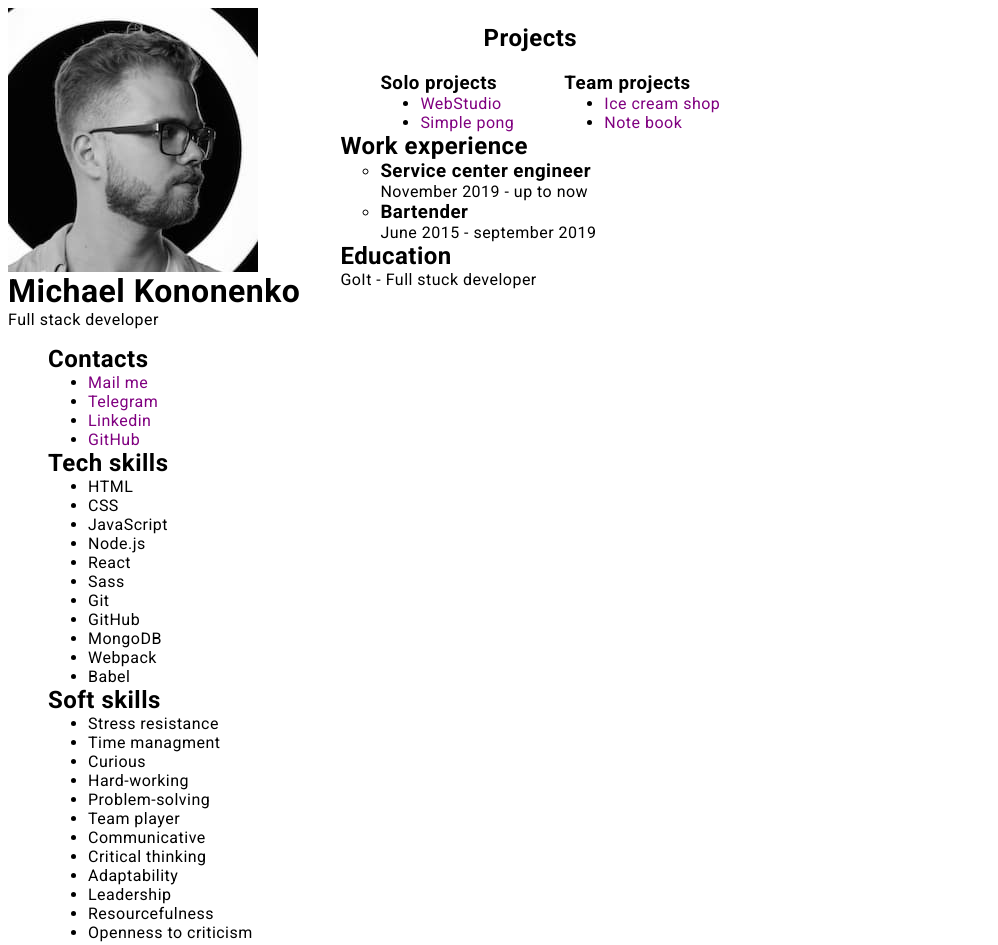
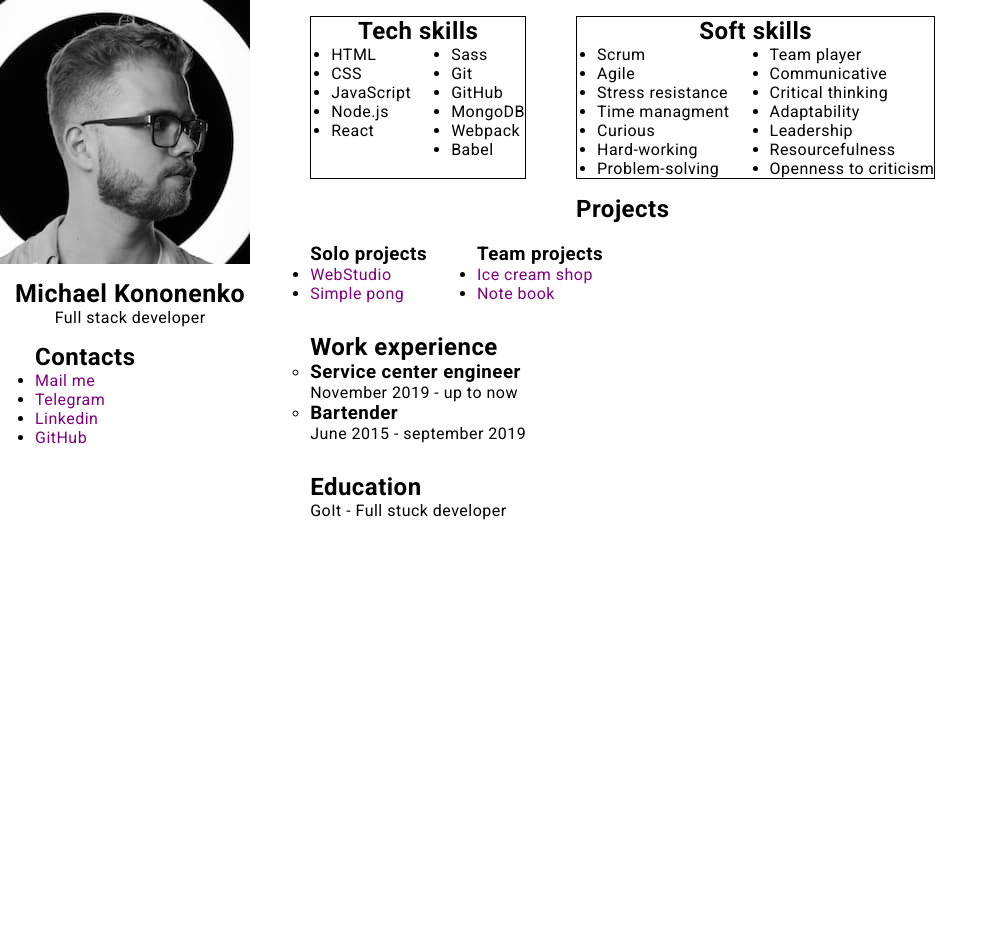
Before and after one commit to MichaelKononenko/resume-2.0, a plain HTML site: page index.html in a window 1280 px wide. Shown: the whole page, without its empty margins (0-998 px from the left). After the commit the page ends 800 px from the top, so only its background shows below. Drawn offline with Linux system fonts and the light colour scheme.

Commit message:
add few changes into design

```diff
--- a/index.html
+++ b/index.html
@@ -16,15 +16,15 @@
   </head>
   <body>
     <div class="content-wrapper">
-      <header>
-        <div class="container">
+      <header class="header">
+        <!-- <div class="container"> -->
+        <img src="./images/mk-photo.jpg" alt="photo of quality developer" />
         <div class="main-info">
-            <img src="./images/mk-photo.jpg" alt="photo of quality developer" />
           <h1 class="name">Michael Kononenko</h1>
           <p class="profession">Full stack developer</p>
           <ul class="main-info__list">
+            <!-- Contacts -->
             <li class="main-info__item">
-                <!-- Contacts -->
               <h2 class="main-info__title">Contacts</h2>
               <ul class="contacts">
                 <li class="contacts__item">
@@ -39,10 +39,19 @@
                 </li>
               </ul>
             </li>
-              <li class="main-info__item">
             <!--tech skills-->
-                <h2 class="main-info__title">Tech skills</h2>
+          </ul>
+        </div>
+        <!-- </div> -->
+      </header>
+      <main>
+        <!-- <div class="container"> -->
+        <ul class="skills skills__list">
+          <li class="skills__item">
+            <h2 class="skills__title">Tech skills</h2>
             <ul class="tech-scills tech-scills__list">
+              <li class="main-tech-skills">
+                <ul class="main-tech-skills__list">
                   <li class="tech-skills__item">
                     <p class="tech-skills__description">HTML</p>
                   </li>
@@ -50,20 +59,42 @@
                   <li class="tech-skills__item">
                     <p class="tech-skills__description">JavaScript</p>
                   </li>
-                  <li class="tech-skills__item"><p class="tech-skills__description">Node.js</p></li>
+                  <li class="tech-skills__item">
+                    <p class="tech-skills__description">Node.js</p>
+                  </li>
                   <li class="tech-skills__item"><p class="tech-skills__description">React</p></li>
+                </ul>
+              </li>
+              <li class="secondary-tech-skills">
+                <ul class="secondary-tech-skills__list">
                   <li class="tech-skills__item"><p class="tech-skills__description">Sass</p></li>
                   <li class="tech-skills__item"><p class="tech-skills__description">Git</p></li>
-                  <li class="tech-skills__item"><p class="tech-skills__description">GitHub</p></li>
-                  <li class="tech-skills__item"><p class="tech-skills__description">MongoDB</p></li>
-                  <li class="tech-skills__item"><p class="tech-skills__description">Webpack</p></li>
+                  <li class="tech-skills__item">
+                    <p class="tech-skills__description">GitHub</p>
+                  </li>
+                  <li class="tech-skills__item">
+                    <p class="tech-skills__description">MongoDB</p>
+                  </li>
+                  <li class="tech-skills__item">
+                    <p class="tech-skills__description">Webpack</p>
+                  </li>
                   <li class="tech-skills__item"><p class="tech-skills__description">Babel</p></li>
                 </ul>
               </li>
-              <li class="main-info__item">
+            </ul>
+          </li>
           <!--soft skills-->
-                <h2 class="main-info__title">Soft skills</h2>
+          <li class="skills__item">
+            <h2 class="skills__title">Soft skills</h2>
             <ul class="soft-skills soft-skills__list">
+              <li class="main-soft-skills">
+                <ul class="main-soft-skills__list">
+                  <li class="soft-skills__item">
+                    <p class="soft-skills__description">Scrum</p>
+                  </li>
+                  <li class="soft-skills__item">
+                    <p class="soft-skills__description">Agile</p>
+                  </li>
                   <li class="soft-skills__item">
                     <p class="soft-skills__description">Stress resistance</p>
                   </li>
@@ -82,7 +113,10 @@
                   <li class="soft-skills__item">
                     <p class="soft-skills__description">Problem-solving</p>
                   </li>
-
+                </ul>
+              </li>
+              <li class="secondary-soft-skills">
+                <ul class="secondary-soft-skills__list">
                   <li class="soft-skills__item">
                     <p class="soft-skills__description">Team player</p>
                   </li>
@@ -113,11 +147,9 @@
                 </ul>
               </li>
             </ul>
-          </div>
-        </div>
-      </header>
-      <main>
-        <div class="container">
+          </li>
+        </ul>
+
         <div class="experience">
           <ul class="experience__list">
             <li class="experience__item">
@@ -188,7 +220,7 @@
             </li>
           </ul>
         </div>
-        </div>
+        <!-- </div> -->
       </main>
     </div>
   </body>
--- a/styles/styles.css
+++ b/styles/styles.css
@@ -13,11 +13,15 @@ h3,
 p {
   margin: 0;
 }
+ul {
+  padding: 0;
+}
 body {
   color: var(--primary-text-color);
   background-color: var(--primary-background-color);
   font-family: "Roboto", sans-serif;
   letter-spacing: 0.03em;
+  margin: 0;
 }
 a {
   color: purple;
@@ -56,6 +60,54 @@ img {
   } */
 }
 
+.header {
+  margin-right: 50px;
+}
+.main-info {
+  padding: 15px;
+}
+.main-info__list {
+  padding-left: 20px;
+}
+.name {
+  font-size: 25px;
+}
+.profession {
+  text-align: center;
+}
+.skills {
+  display: flex;
+}
+.skills__item {
+  border: 1px solid black;
+  list-style: none;
+}
+.skills__title {
+  text-align: center;
+}
+.tech-scills,
+.soft-skills {
+  display: flex;
+  list-style: none;
+}
+.skills__item:first-child {
+  margin-right: 50px;
+}
+.tech-skills__item,
+.soft-skills__item {
+  list-style: disc;
+}
+.main-tech-skills__list,
+.main-soft-skills__list {
+  margin-right: 20px;
+}
+.main-tech-skills__list,
+.main-soft-skills__list,
+.secondary-tech-skills__list,
+.secondary-soft-skills__list {
+  padding-left: 20px;
+}
+
 .main-info__item {
   list-style: none;
 }
@@ -66,6 +118,9 @@ img {
 
 .experience__list {
   list-style: none;
+}
+.experience__item:not(:last-child) {
+  margin-bottom: 30px;
 }
 .projects {
   display: flex;
```
Lines whose indentation alone changed are shown as unchanged.
